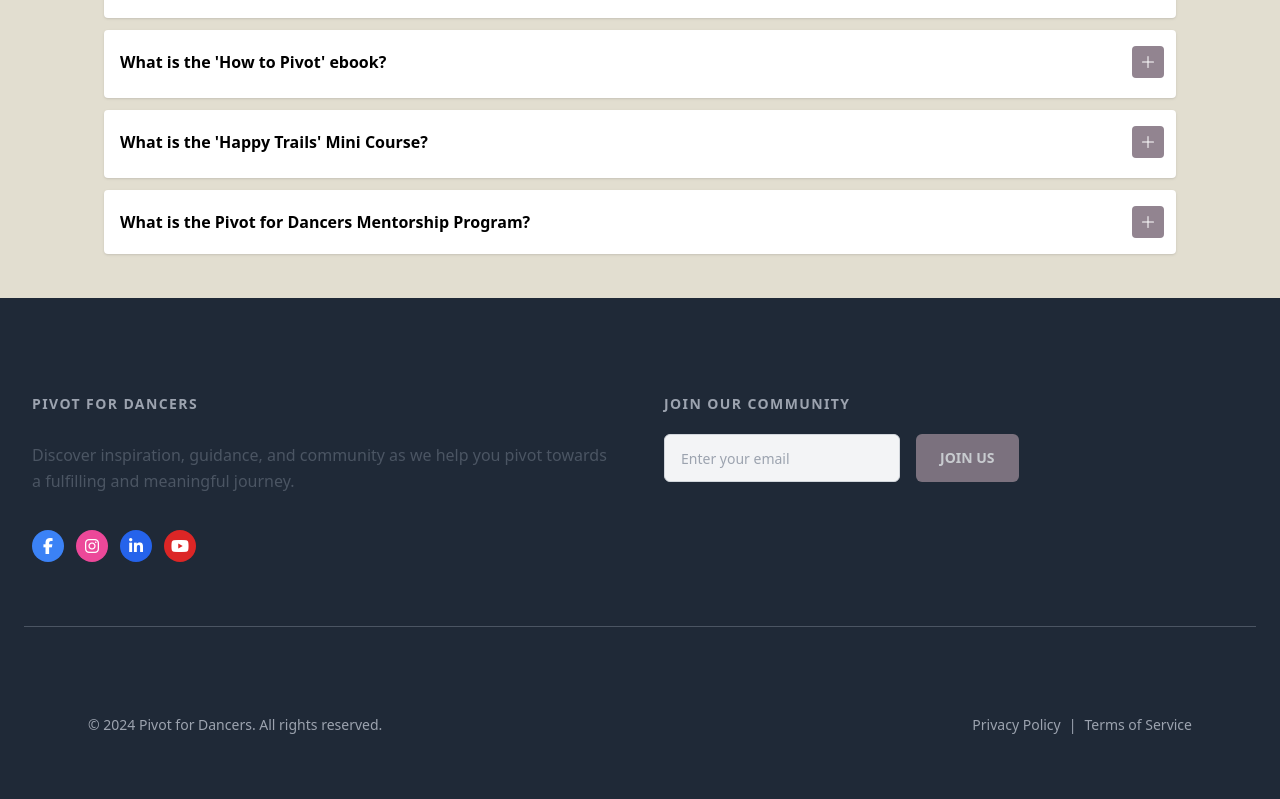
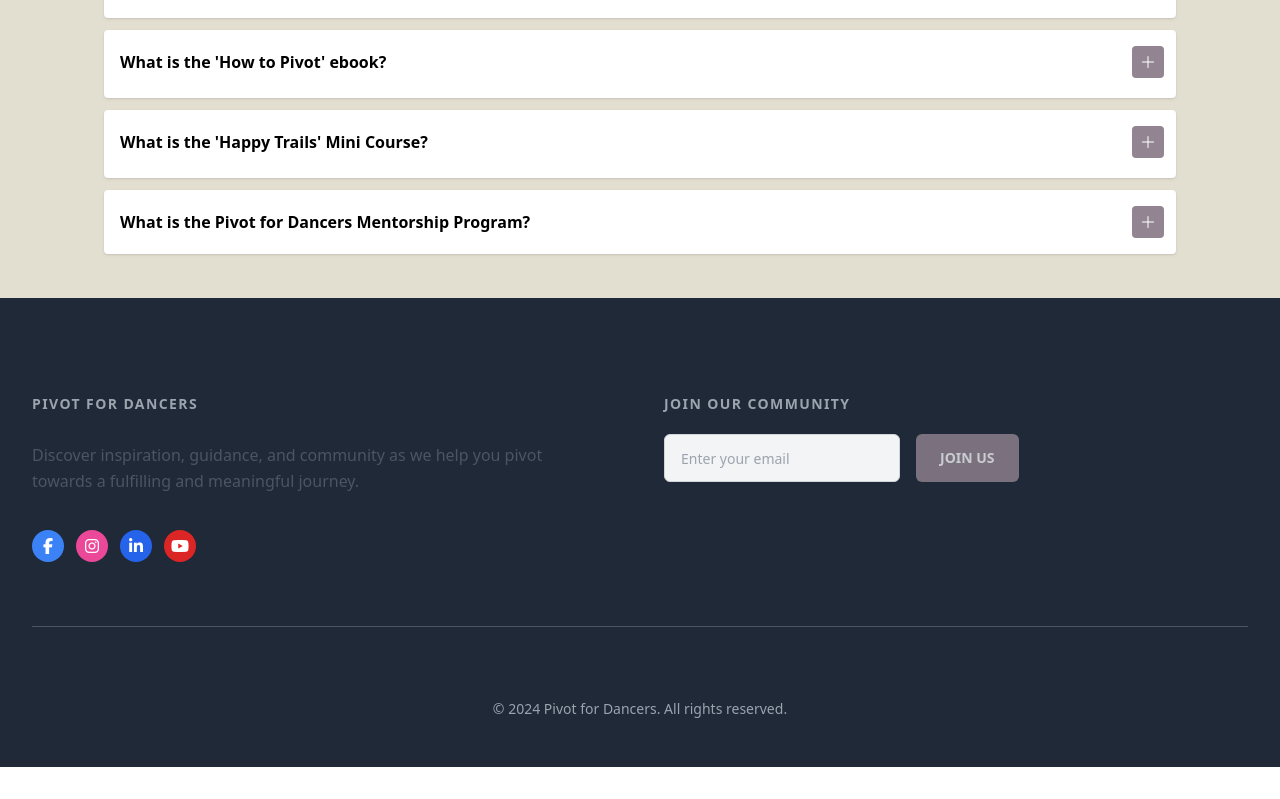
Before and after one commit to IsaacCavallaro/pivot-for-dancers, a React (Create React App) app: page / in a window 1280 px wide. Shown: the part 4437-5236 px from the top of the page. After the commit the page ends 5204 px from the top, so only its background shows below. Built offline with nearby package versions, Linux system fonts and the light colour scheme; a web font is replaced by a local one.

Commit message:
Even more layout updates

```diff
--- a/src/components/Footer.tsx
+++ b/src/components/Footer.tsx
@@ -43,18 +43,22 @@ const Footer: React.FC = () => {
 
   return (
     <footer className="bg-gray-800 text-white">
+      {/* Container for consistent width */}
+      <div className="max-w-7xl mx-auto px-4 sm:px-6 lg:px-8">
+
         {/* Top Section */}
         <section className="py-10 sm:pt-16 lg:pt-24">
-        <div className="px-4 mx-auto sm:px-6 lg:px-8 max-w-7xl">
           <div className="grid grid-cols-1 sm:grid-cols-2 gap-y-16 gap-x-12">
             {/* Logo and Description */}
             <div className="flex flex-col justify-between h-full">
               <p className="text-sm font-semibold tracking-widest text-gray-400 uppercase text-center lg:text-left">
                 Pivot For Dancers
               </p>
-              <p className="text-base leading-relaxed text-gray-600 mt-7 text-center lg:text-left">
+              <div className="w-full max-w-lg lg:text-left">
+                <p className="text-base leading-relaxed text-gray-600 mt-7">
                   Discover inspiration, guidance, and community as we help you pivot towards a fulfilling and meaningful journey.
                 </p>
+              </div>
 
               {/* Social Media Links */}
               <ul className="flex items-center space-x-3 mt-9 justify-center lg:justify-start">
@@ -130,31 +134,24 @@ const Footer: React.FC = () => {
               </form>
             </div>
           </div>
-        </div>
         </section>
 
-
         {/* Border Divider */}
-      <div className="border-t border-gray-600 mx-6 my-6"></div> {/* Added vertical margin for spacing */}
+        <div className="border-t border-gray-600 my-6"></div>
 
         {/* Bottom Section */}
-      <div className="bg-gray-800 py-12">
-        <div className="max-w-6xl mx-auto px-6 py-4 flex flex-col items-center md:flex-row md:justify-between">
+        <div className="py-12">
+          <div className="flex flex-col items-center md:flex-row md:justify-center">
             <p className="text-sm text-gray-400 text-center md:text-left">
               &copy; {new Date().getFullYear()} Pivot for Dancers. All rights reserved.
             </p>
-          <div className="text-sm text-gray-400 mt-4 md:mt-0">
-            <a href="/privacy-policy" className="hover:text-white transition-colors">
-              Privacy Policy
-            </a>
-            <span className="mx-2">|</span>
-            <a href="/terms-of-service" className="hover:text-white transition-colors">
-              Terms of Service
-            </a>
           </div>
         </div>
-      </div>
-    </footer>
+      </div >
+    </footer >
+
+
+
   );
 };
 
```
Lines whose indentation alone changed are shown as unchanged.
